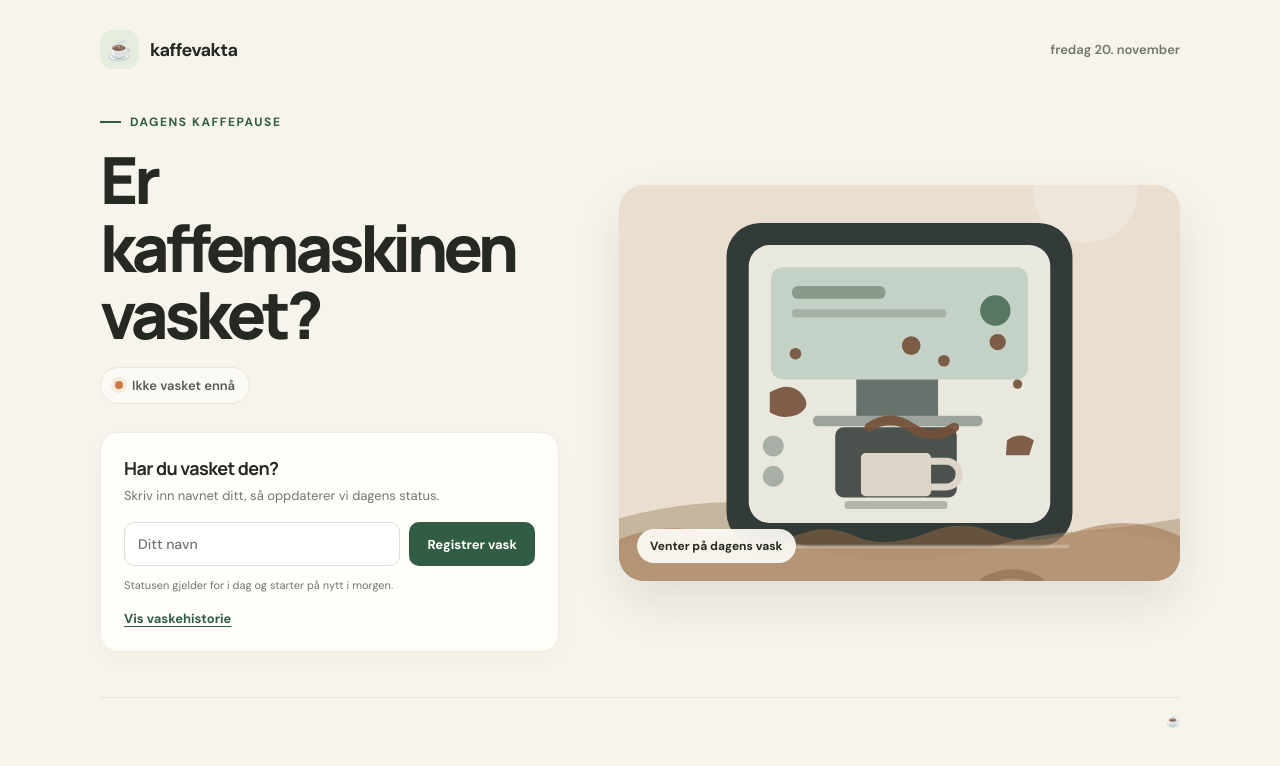
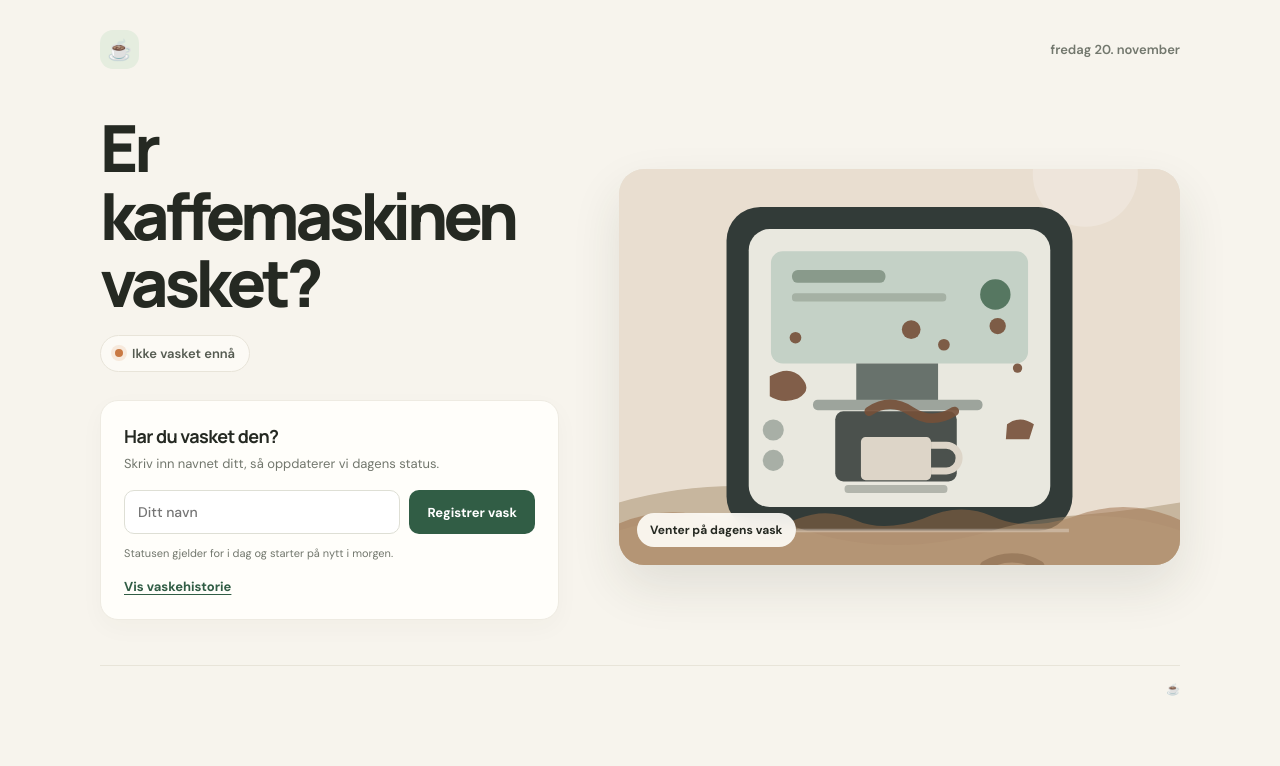
Before and after one commit to ingeborg1901/kaffivask, a plain HTML site: page index.html in a window 1280 px wide. Drawn offline with Linux system fonts and the light colour scheme.

Commit message:
Add files via upload

```diff
--- a/index.html
+++ b/index.html
@@ -71,12 +71,11 @@
 <body>
   <div class="page">
     <header>
-      <div class="brand"><span class="brand-icon">☕</span> kaffevakta</div>
+      <div class="brand"><span class="brand-icon">☕</span></div>
       <div class="today" id="today"></div>
     </header>
     <main>
       <section>
-        <p class="eyebrow">Dagens kaffepause</p>
         <h1 id="headline">Er kaffemaskinen vasket?</h1>
         <p class="intro" id="intro">En ren kaffemaskin gjør starten på neste kopp litt bedre. Har du tatt dagens vask? Registrer det her.</p>
         <div class="status" id="status"><span class="dot"></span><span id="statusText">Ikke vasket ennå</span></div>
```
